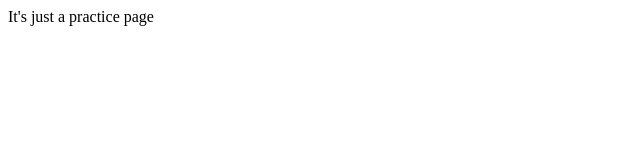
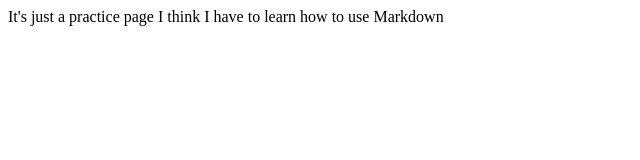
Before and after one commit to hyunsuk123/hyunsuk.github.io, a plain HTML site: page index.html in a window 1280 px wide. Shown: the whole page, without its empty margins (0-640 px from the left). Drawn offline with Linux system fonts and the light colour scheme.

Commit message:
Update index.html

```diff
--- a/index.html
+++ b/index.html
@@ -8,6 +8,7 @@
 
   <p>
     It's just a practice page
+    I think I have to learn how to use Markdown
   </p>
 
 </body>
```
